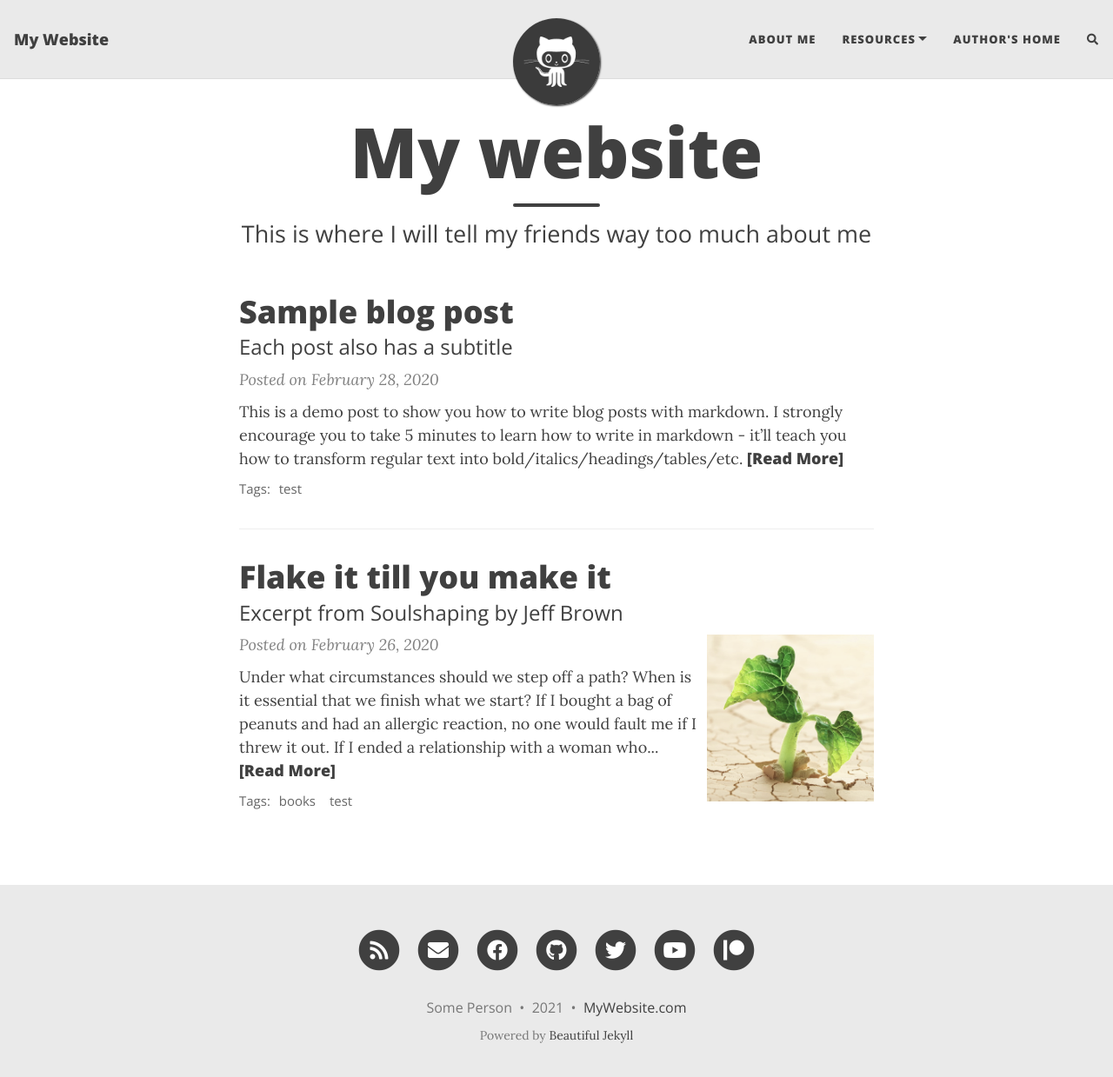
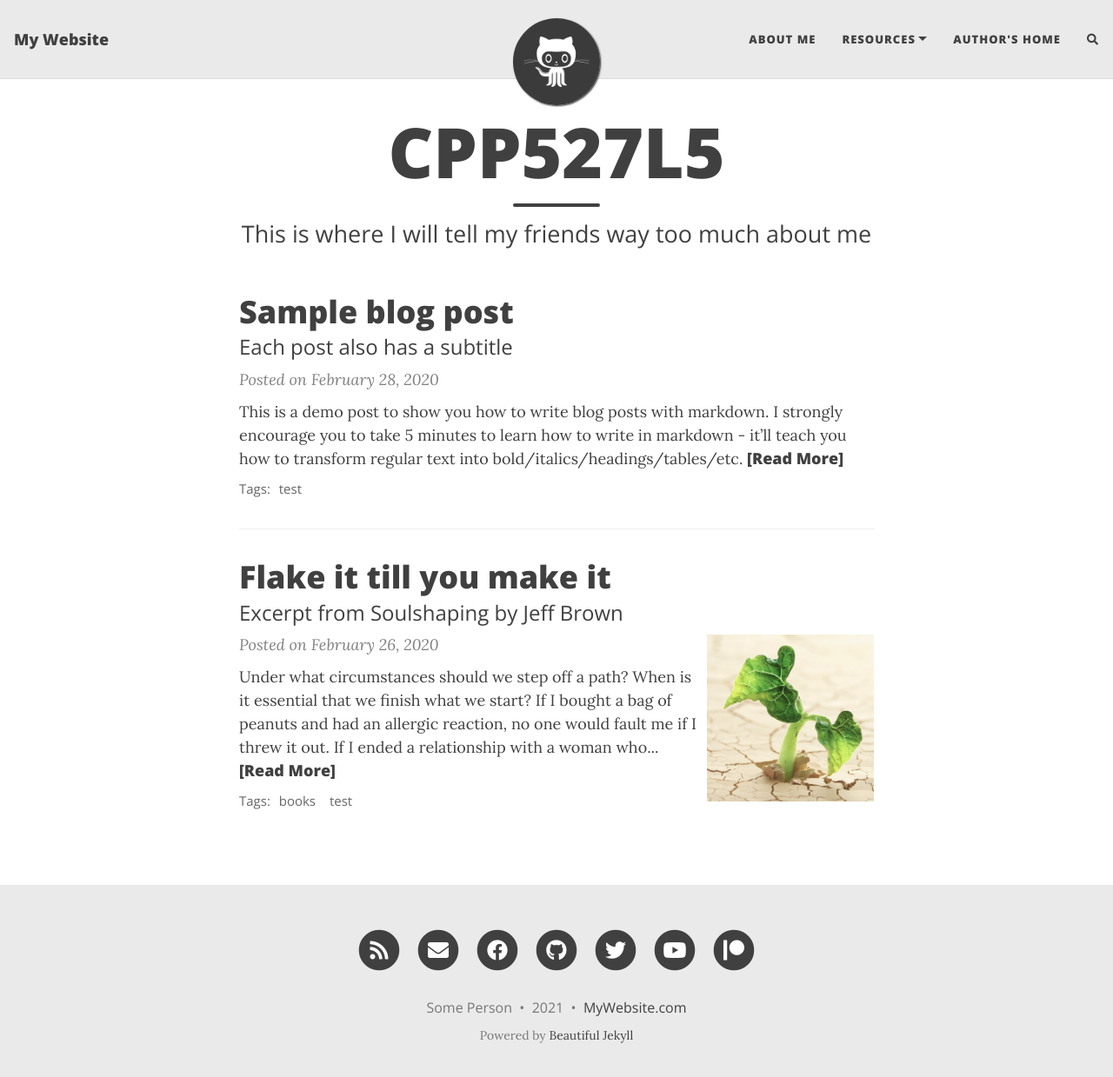
Before and after one commit to AmyTrumpower/CLP527L5, a Jekyll site: the page built from index.md, in a window 1280 px wide and 1252 px high. Shown: the top 1239 px of the window at 87% size. Built offline with Jekyll 4.4.1, drawn with Linux system fonts in a browser that asks for light colours; nearby versions of some CDN libraries; the list of posts is cut into pages by our own code; comment, search, counter and statistics services are not loaded.

Commit message:
Update and rename index.html to index.md

```diff
--- a/index.html
+++ b/index.md
@@ -1,5 +1,5 @@
 ---
 layout: home
-title: My website
+title: CPP527L5
 subtitle: This is where I will tell my friends way too much about me
 ---
```
